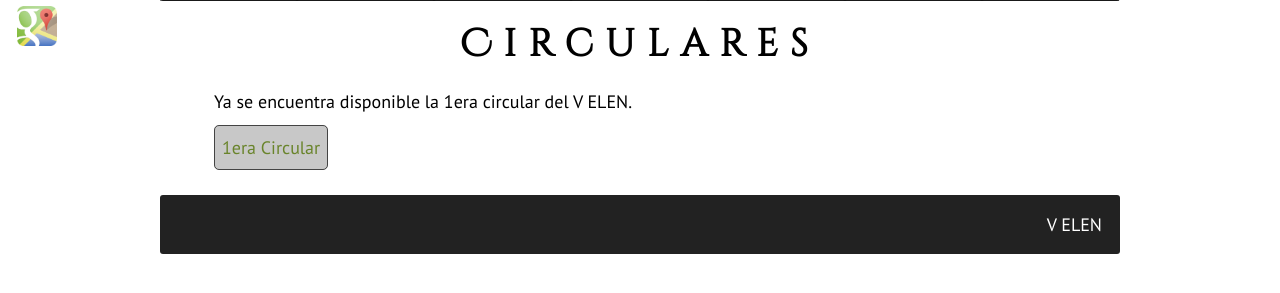
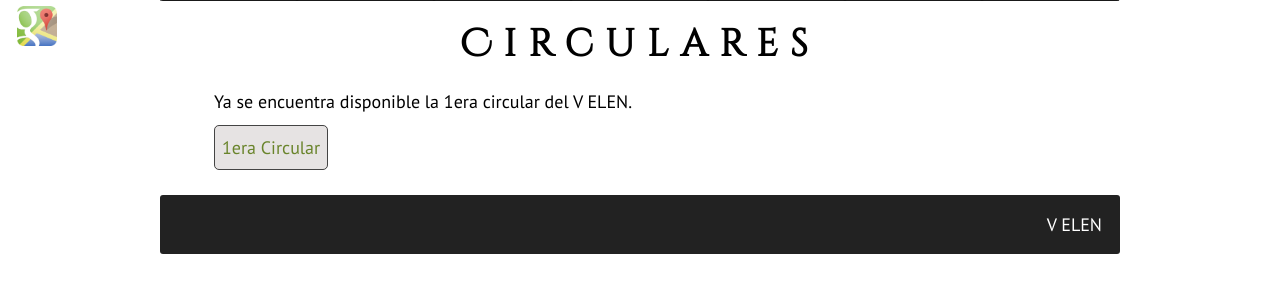
Before and after one commit to Greenderella/ELEN2015, a PHP site: page /circulares.php in a window 1280 px wide. Shown: the part 385-678 px from the top of the page. Run offline with PHP 8.4, Linux system fonts and the light colour scheme; some libraries are stand-ins or nearby versions.

Commit message:
Coloritos

```diff
--- a/style/css.css
+++ b/style/css.css
@@ -45,7 +45,7 @@ form req{ color: red; font-width: 700; vertical-align: super; font-size: 1em; }
 form{ border: 1px solid black; text-align: center; padding: 1em; }
 label { display: inline-block; width: 40%; text-align: right; vertical-align: top; margin-right: 1em;}
 input,textarea,select,.descarga { background: #f8f8f8; border: 1px solid #444; border-radius: 5px; -webkit-border-radius: 5px; -moz-border-radius: 5px; margin-bottom: 20px; padding: 10px 7px; width: 50%; }
-button,.descarga {background-color: #C8C8C8 ; width:auto; }
+button,.descarga {background-color: #E6E3E3 ; width:auto; }
 select{box-sizing:content-box; }
 
 @media print {
```
